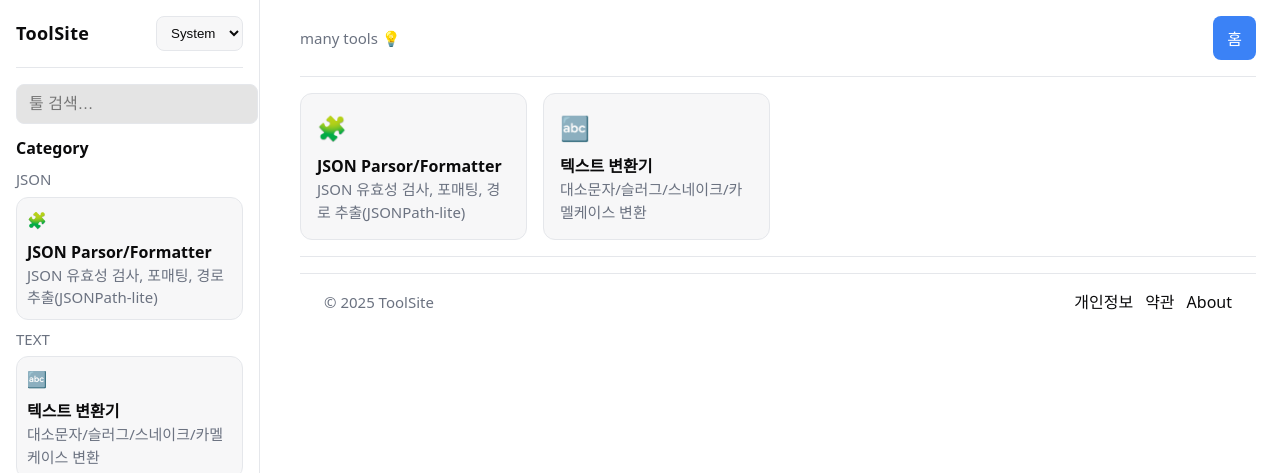
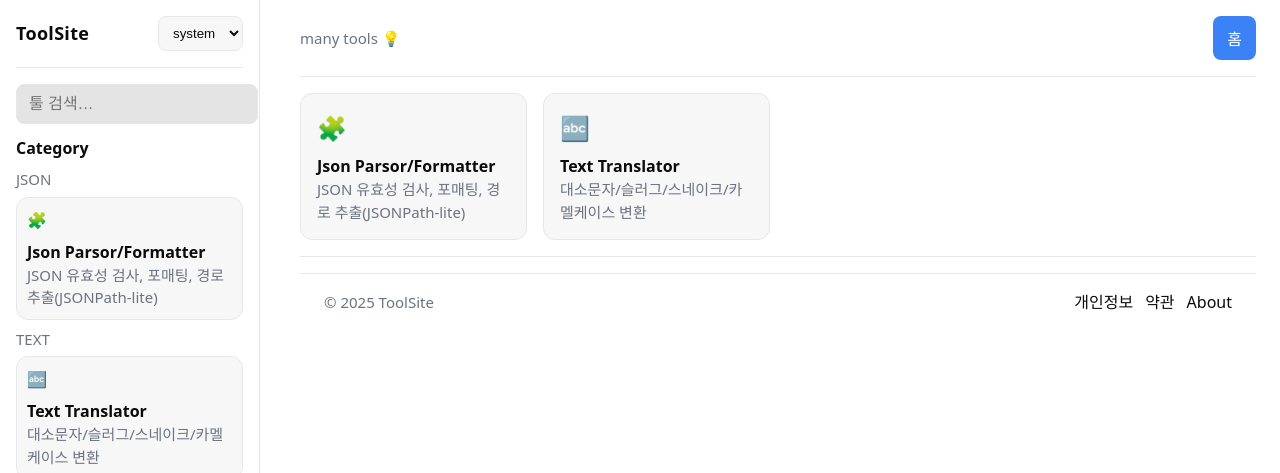
Before and after one commit to PARKNAMSU/free-tool-box, a React (Vite) app: page / in a window 1280 px wide. Shown: the top 473 px of the page. Built offline with nearby package versions, Linux system fonts and the light colour scheme.

Commit message:
[chore]const text

```diff
--- a/src/App.tsx
+++ b/src/App.tsx
@@ -5,7 +5,7 @@ import { bySlug, tools } from "./toolRegistry";
 import { usePrefs } from "./store/usePrefs";
 import ConsentBanner from "./components/ConsentBanner";
 import AdSenseSlot from "./ads/AdSenseSlot";
-import { TITLES } from "./constant/title";
+import { TITLES } from "./constant/text";
 
 function Home() {
   return (
--- a/src/components/Layout.tsx
+++ b/src/components/Layout.tsx
@@ -3,6 +3,7 @@ import { Link, NavLink, useNavigate } from "react-router-dom";
 import { tools } from "../toolRegistry";
 import { usePrefs } from "../store/usePrefs";
 import clsx from "clsx";
+import { THEME } from "../constant/text";
 
 export default function Layout({ children }: { children: React.ReactNode }) {
   const nav = useNavigate();
@@ -29,9 +30,9 @@ export default function Layout({ children }: { children: React.ReactNode }) {
             // eslint-disable-next-line @typescript-eslint/no-explicit-any
             onChange={(e) => setTheme(e.target.value as any)}
           >
-            <option value="system">System</option>
-            <option value="light">Light</option>
-            <option value="dark">Dark</option>
+            <option value="system">{THEME.SYSTME}</option>
+            <option value="light">{THEME.LIGHT}</option>
+            <option value="dark">{THEME.DARK}</option>
           </select>
         </div>
         <div className="hr"></div>
--- /dev/null
+++ b/src/constant/text.ts
@@ -0,0 +1,11 @@
+export const TITLES = {
+  JSON_PARSER: "Json Parsor/Formatter",
+  TEXT_TRANSLATOR: "Text Translator",
+  HOME: "Free Tools - Home",
+} as const;
+
+export const THEME = {
+  SYSTME: "system",
+  LIGHT: "light",
+  DARK: "dark",
+} as const;
--- a/src/constant/title.ts
+++ /dev/null
@@ -1,5 +0,0 @@
-export const TITLES = {
-  JSON_PARSER: "🧩 Json Parsor",
-  TEXT_TRANSLATOR: "🧩 Text Translator",
-  HOME: "Free Tools - Home",
-} as const;
--- a/src/toolRegistry.ts
+++ b/src/toolRegistry.ts
@@ -1,4 +1,5 @@
 import { lazy, type JSX } from "react";
+import { TITLES } from "./constant/text";
 
 export type ToolMeta = {
   id: string;
@@ -16,7 +17,7 @@ export const tools: ToolMeta[] = [
   {
     id: "json-parser",
     slug: "json-parser",
-    name: "JSON Parsor/Formatter",
+    name: TITLES.JSON_PARSER,
     description: "JSON 유효성 검사, 포매팅, 경로 추출(JSONPath-lite)",
     icon: "🧩",
     category: "JSON",
@@ -25,7 +26,7 @@ export const tools: ToolMeta[] = [
   {
     id: "text-case",
     slug: "text-case",
-    name: "텍스트 변환기",
+    name: TITLES.TEXT_TRANSLATOR,
     description: "대소문자/슬러그/스네이크/카멜케이스 변환",
     icon: "🔤",
     category: "TEXT",
```
